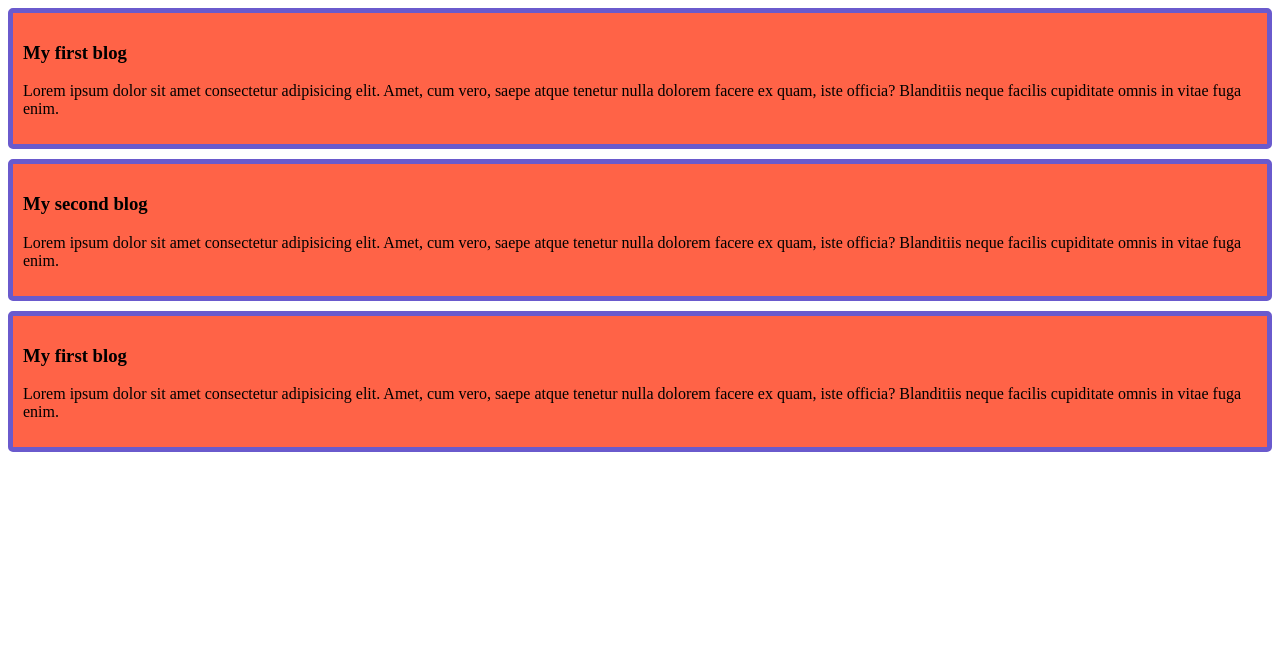
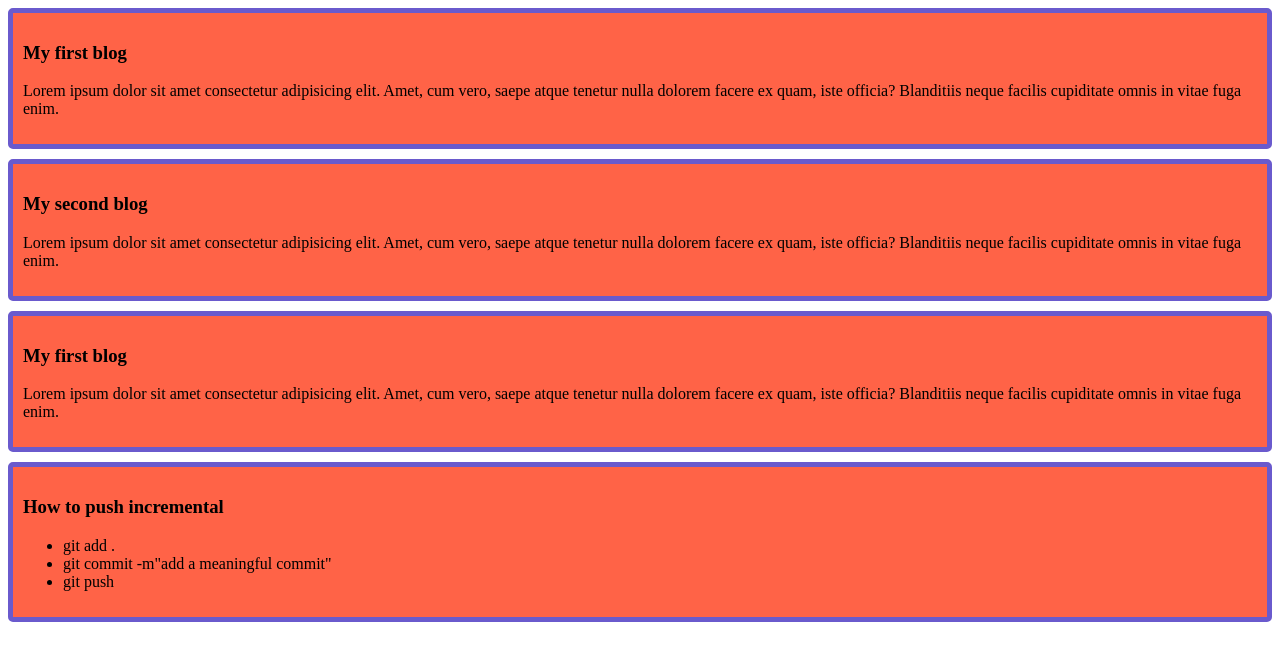
Before and after one commit to dinislamweb/my-simple-github-repo, a plain HTML site: page index.html in a window 1280 px wide. Drawn offline with Linux system fonts and the light colour scheme.

Commit message:
added push incremental

```diff
--- a/index.html
+++ b/index.html
@@ -19,5 +19,12 @@
         <h3>My first blog </h3>
         <p>Lorem ipsum dolor sit amet consectetur adipisicing elit. Amet, cum vero, saepe atque tenetur nulla dolorem facere ex quam, iste officia? Blanditiis neque facilis cupiditate omnis in vitae fuga enim.</p>
     </div>
+    <div>
+        <h3>How to push incremental</h3>
+        <ul>
+            <li>git add .</li>
+            <li>git commit -m"add a meaningful commit"</li>
+            <li>git push</li>
+        </ul>
 </body>
 </html>
```
